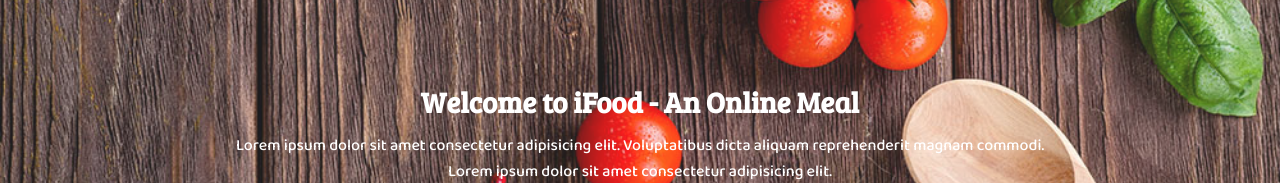
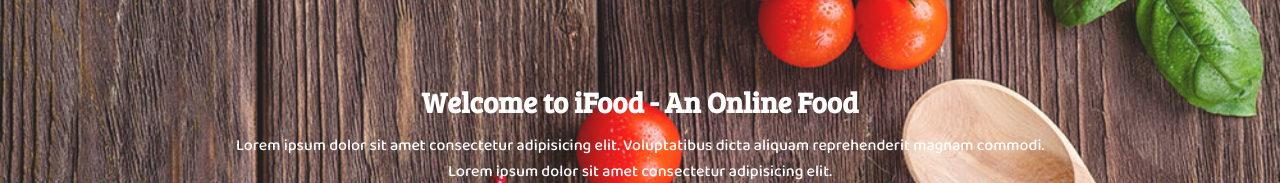
Before and after one commit to gautam4455/iFood, a plain HTML site: page index.html in a window 1280 px wide. Shown: the part 301-484 px from the top of the page. Drawn offline with Linux system fonts and the light colour scheme.

Commit message:
Readme Fix

```diff
--- a/index.html
+++ b/index.html
@@ -38,7 +38,7 @@
     </nav>
 
     <section id="home">
-        <h1 class="h-primary center">Welcome to iFood - An Online Meal</h1>
+        <h1 class="h-primary center">Welcome to iFood - An Online Food</h1>
         <p class="center">Lorem ipsum dolor sit amet consectetur adipisicing elit. Voluptatibus dicta aliquam
             reprehenderit magnam commodi.</p>
         <p class="center">Lorem ipsum dolor sit amet consectetur adipisicing elit.</p>
```
Also changed, not shown: 1 other file.
